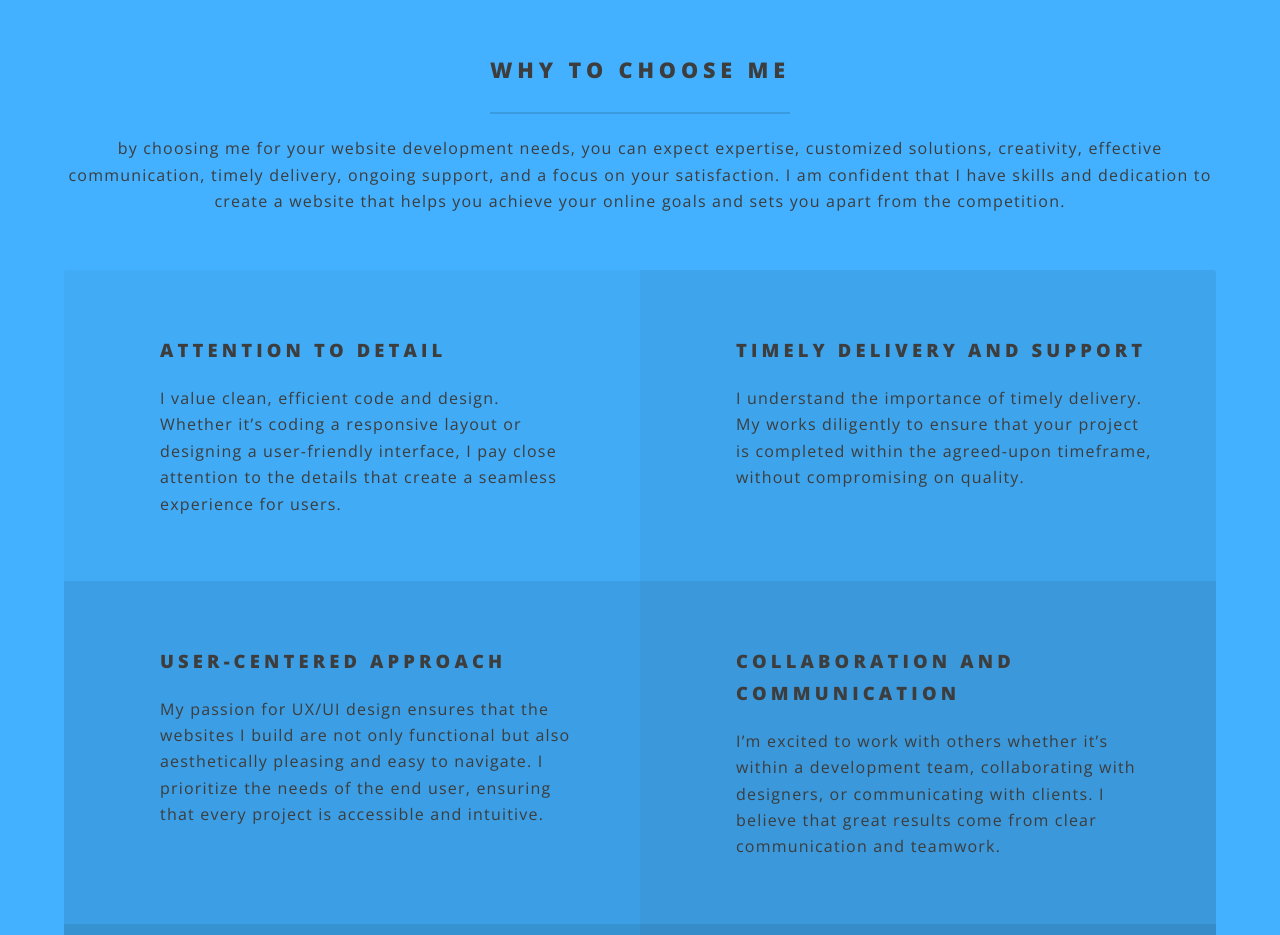
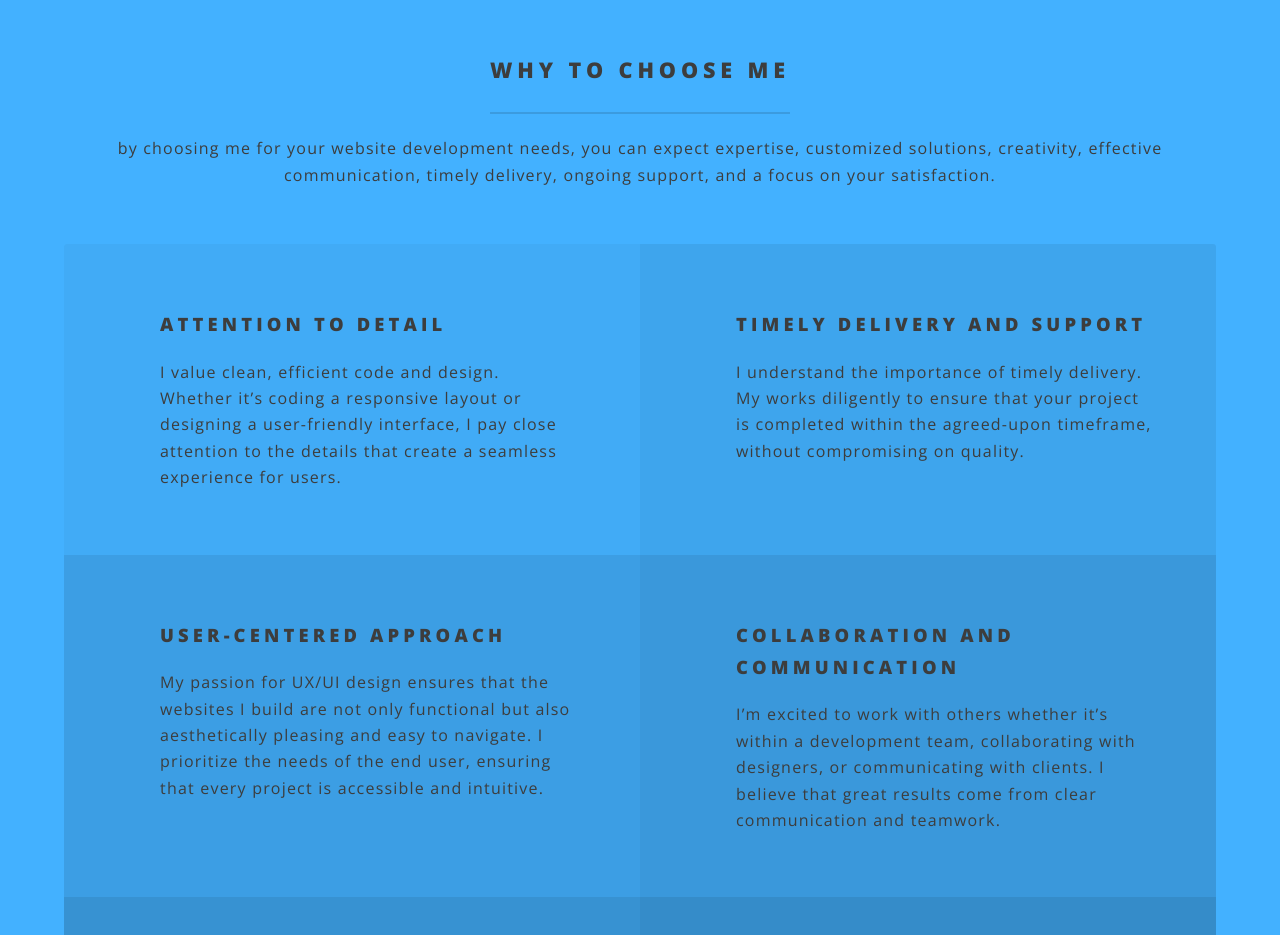
Before and after one commit to miggy011/Diva-portfolio, a website: page index.html in a window 1280 px wide. Shown: the part 1900-2835 px from the top of the page. Drawn offline with nearby package versions, Linux system fonts and the light colour scheme.

Commit message:
Update index.html

```diff
--- a/index.html
+++ b/index.html
@@ -108,9 +108,7 @@
 									 you can expect expertise, customized solutions, creativity,
 									  effective communication, timely delivery, ongoing support,
 									   and a focus on your satisfaction.
-									   I am confident that I have skills and dedication
-										 to create a website that helps you achieve your online goals
-										  and sets you apart from the competition.</p>
+									   </p>
 							</header>
 							<ul class="features">
 								<li>
```
